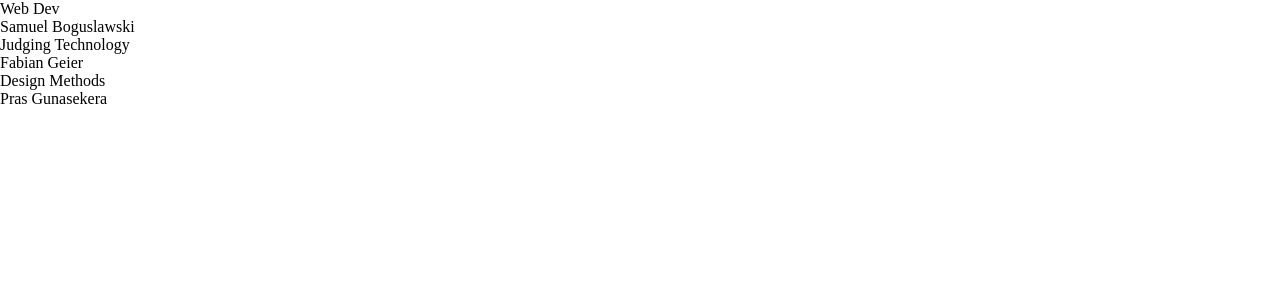
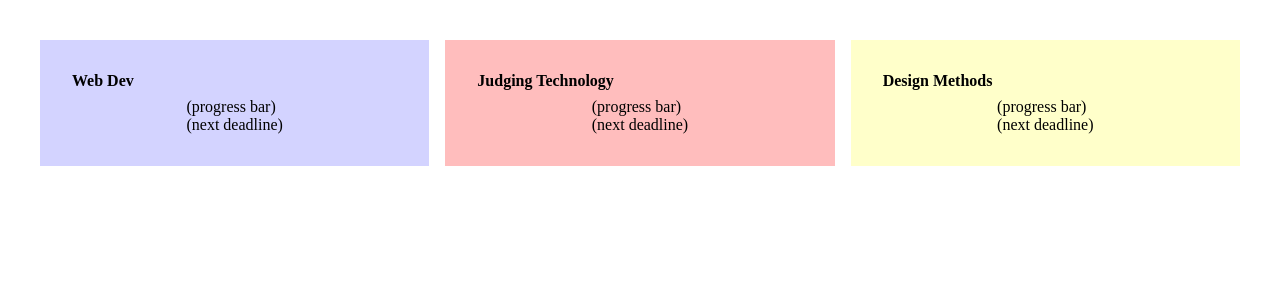
Before and after one commit to Semester-Planner/frontend, a React (Create React App) app: page / in a window 1280 px wide. Shown: the top 300 px of the page. Built offline with nearby package versions, Linux system fonts and the light colour scheme.

Commit message:
update: styling views according to wireframes

```diff
--- /dev/null
+++ b/src/components/Modules/Module_view.css
@@ -0,0 +1,39 @@
+.modulesGallery {
+  display: flex;
+  justify-content: space-between;
+  padding: 2rem;
+}
+
+.module {
+  padding: 2rem;
+  width: 100%;
+  margin: 0.5rem;
+}
+
+a {
+  display: flex;
+  justify-content: space-between;
+  font-weight: bold;
+}
+
+.moduleInfo {
+  padding-top: 0.5rem;
+  display: flex;
+  justify-content: center;
+}
+
+.hideToggle {
+  display: none;
+}
+
+.SE {
+  background-color: rgb(211, 211, 255);
+}
+
+.ID {
+  background-color: rgb(255, 255, 202);
+}
+
+.STS {
+  background-color: rgb(255, 189, 189);
+}
--- a/src/components/Modules/Module_view.js
+++ b/src/components/Modules/Module_view.js
@@ -1,4 +1,5 @@
 import { useState } from "react";
+import "./Module_view.css";
 
 export const Module = (item) => {
   const [clicked, handleClick] = useState(false);
@@ -10,8 +11,15 @@ export const Module = (item) => {
     >
       <a href={item.module.mod_code} onClick={() => handleClick(!clicked)}>
         <div className="moduleTitle">{item.module.name}</div>
+        <div className={clicked ? "" : "hideToggle"}> ... </div>
       </a>
-      <div className="moduleInfo">{item.module.coordinator}</div>
+      <div className="moduleInfo">
+        <p>
+          (progress bar)
+          <br />
+          (next deadline)
+        </p>
+      </div>
     </div>
   );
 };
```
